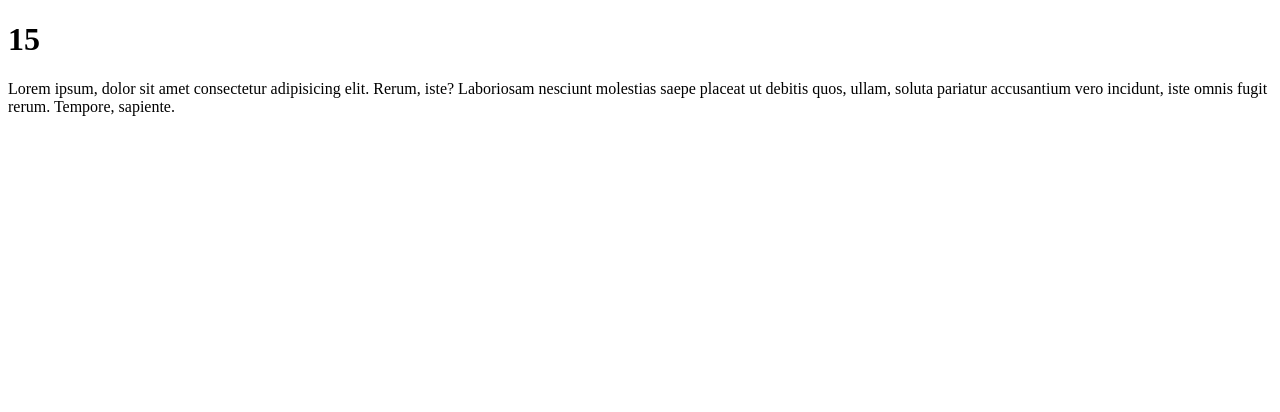
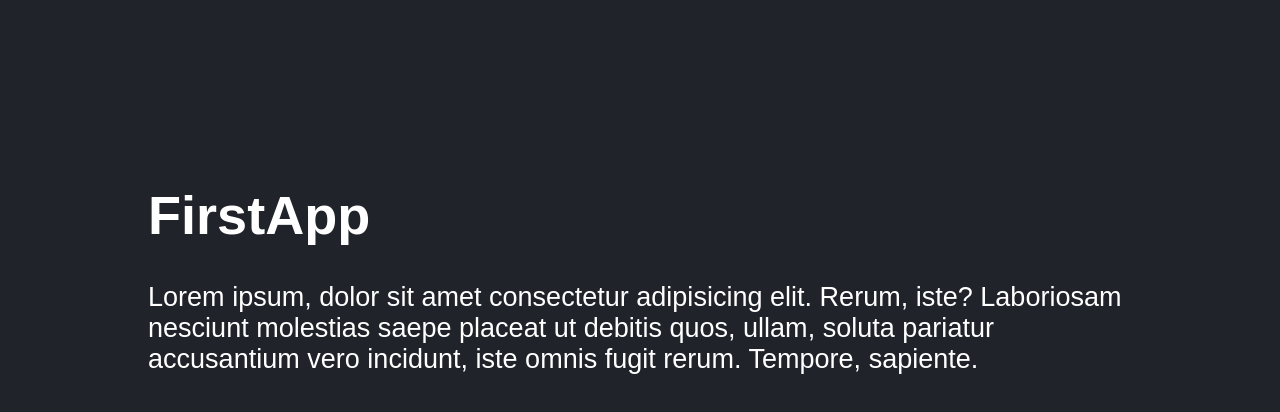
Before and after one commit to AAGuedes/react-primeros-pasos, a React (Vite) app: page / in a window 1280 px wide. Shown: the top 412 px of the page. Built offline with nearby package versions, Linux system fonts and the light colour scheme.

Commit message:
Colocar estilos de CSS

```diff
--- a/src/FirstApp.jsx
+++ b/src/FirstApp.jsx
@@ -11,7 +11,7 @@
 export const FirstApp = () => {
     return (
         <>
-            <h1>{ getResult(5, 10) }</h1>
+            <h1>FirstApp</h1>
             {/* <h1>{ JSON.stringify( newMessage )}</h1> */}
             <p>Lorem ipsum, dolor sit amet consectetur adipisicing elit. Rerum, iste? Laboriosam nesciunt molestias saepe placeat ut debitis quos, ullam, soluta pariatur accusantium vero incidunt, iste omnis fugit rerum. Tempore, sapiente.</p>
         </>
--- a/src/main.jsx
+++ b/src/main.jsx
@@ -4,6 +4,7 @@
 // import { HelloWorldApp } from './HelloWorldApp';
 import { FirstApp } from './FirstApp';
 
+import './styles.css';
 
 ReactDOM.createRoot(document.getElementById('root')).render(
     <React.StrictMode>
--- /dev/null
+++ b/src/styles.css
@@ -0,0 +1,7 @@
+html, body {
+    background-color: #21232A;
+    color: white;
+    font-family: Arial, Helvetica, sans-serif;
+    font-size: 1.3rem;
+    padding: 70px;
+}
```
